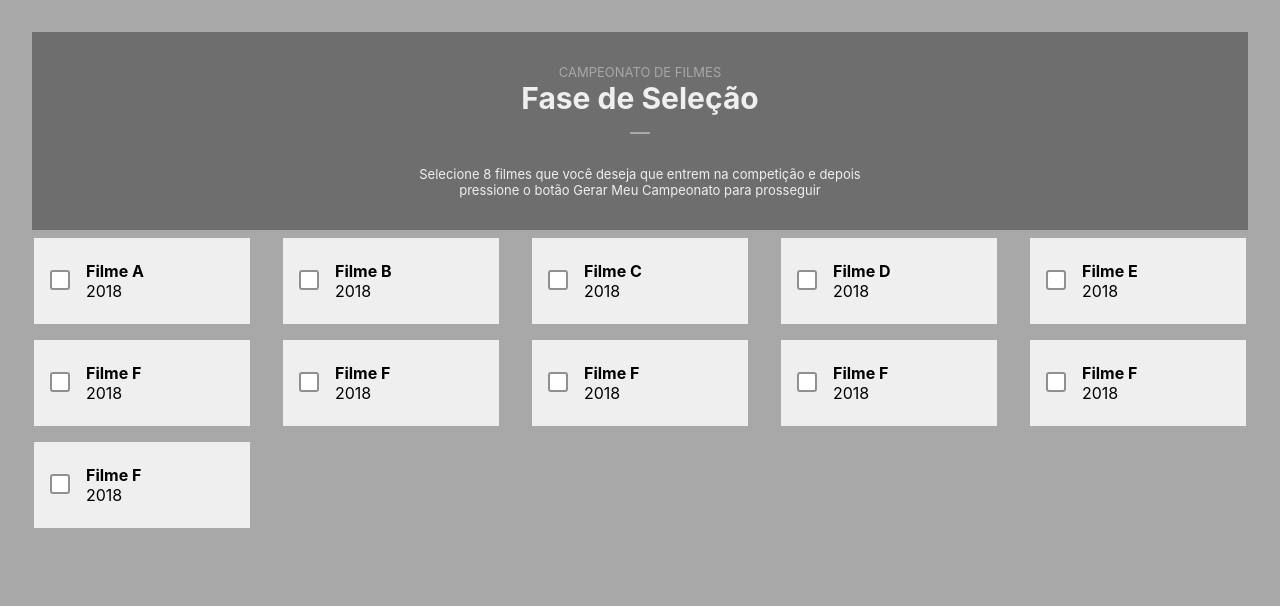
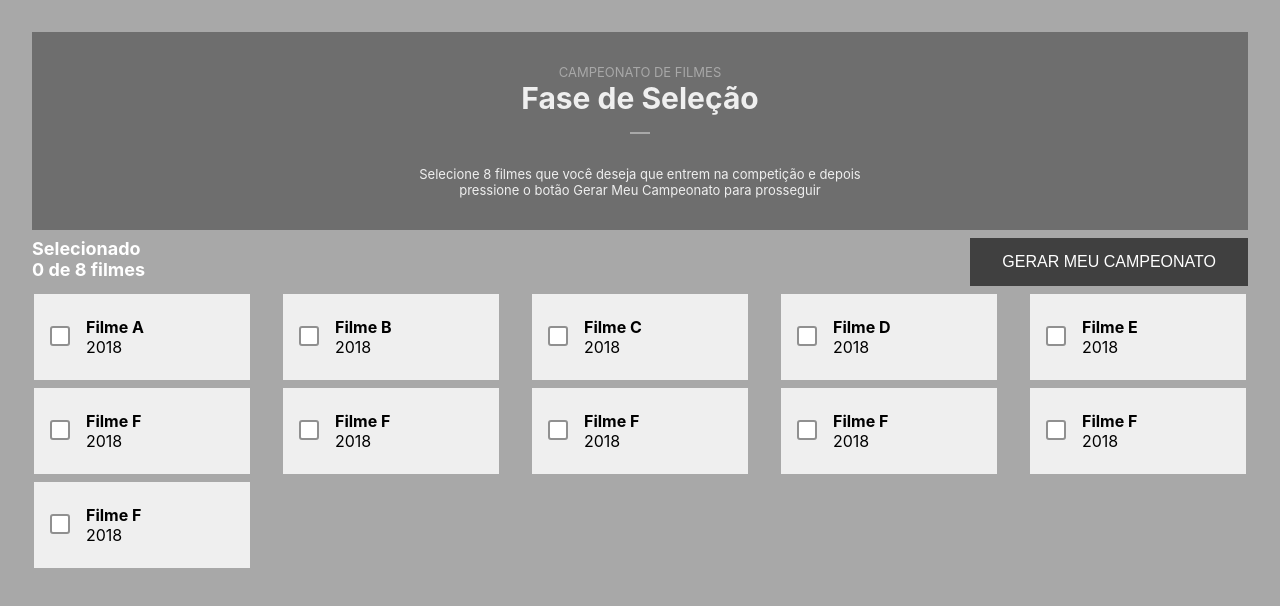
Before and after one commit to GustavoSabel/CopaFilmes, a React (Create React App) app in the folder FRONT/copa-mundo-filmes/: page / in a window 1280 px wide. Shown: the top 606 px of the page. Built offline with nearby package versions, Linux system fonts and the light colour scheme.

Commit message:
Permitindo selecionar os filmes

```diff
--- a/FRONT/copa-mundo-filmes/src/App.css
+++ b/FRONT/copa-mundo-filmes/src/App.css
@@ -10,6 +10,33 @@ body{
   display: flex;
   flex-wrap: wrap;
   justify-content: space-between;
+}
+
+.selecao-detalhes {
+  display:flex;
+  justify-content:space-between;
+  margin: 8px 0 4px 0;
+}
+
+.selecao-detalhes-texto {
+  color: white ;
+  font-size: 18px;
+  font-weight: bold;
+}
+
+.selecao-detalhes-botaogerar button {
+  background-color: #404040;
+  border: none;
+  color: white;
+  padding: 15px 32px;
+  text-align: center;
+  text-decoration: none;
+  display: inline-block;
+  font-size: 16px;
+}
+
+.selecao-detalhes-botaogerar button:hover{
+  cursor: pointer;
 }
 
 input[type=checkbox] {
--- a/FRONT/copa-mundo-filmes/src/components/FilmeCheck.css
+++ b/FRONT/copa-mundo-filmes/src/components/FilmeCheck.css
@@ -3,10 +3,14 @@
   height: 70px;
   min-width: 200px;
   flex: 0;
-  margin: 8px 2px;
+  margin: 4px 2px;
   padding: 8px;
   display: flex;
   align-items: center;
+}
+
+.filmecheck:hover{
+  cursor: pointer;
 }
 
 .filmecheck-check {
--- a/FRONT/copa-mundo-filmes/src/components/FilmeCheck.js
+++ b/FRONT/copa-mundo-filmes/src/components/FilmeCheck.js
@@ -3,9 +3,9 @@ import './FilmeCheck.css'
 
 function FilmeCheck(props) {
   return (
-      <div className="filmecheck">
+      <div className="filmecheck" onClick={() => props.onChange()}>
         <div className="filmecheck-check">
-          <input type="checkbox" className="check"></input>
+          <input type="checkbox" className="check" checked={props.selecionado}></input>
         </div>
         <div className="filmecheck-detalhes">
           <div className="filmecheck-detalhes-titulo">
--- a/FRONT/copa-mundo-filmes/src/pages/SelecaoPage.js
+++ b/FRONT/copa-mundo-filmes/src/pages/SelecaoPage.js
@@ -4,27 +4,46 @@ import FilmeCheck from '../components/FilmeCheck';
 
 function SelecaoPage() {
   const [filmes, setFilmes] = useState([
-    {id:'1', titulo:'Filme A', ano: 2018},
-    {id:'1', titulo:'Filme B', ano: 2018},
-    {id:'1', titulo:'Filme C', ano: 2018},
-    {id:'1', titulo:'Filme D', ano: 2018},
-    {id:'1', titulo:'Filme E', ano: 2018},
-    {id:'1', titulo:'Filme F', ano: 2018},
-    {id:'1', titulo:'Filme F', ano: 2018},
-    {id:'1', titulo:'Filme F', ano: 2018},
-    {id:'1', titulo:'Filme F', ano: 2018},
-    {id:'1', titulo:'Filme F', ano: 2018},
-    {id:'1', titulo:'Filme F', ano: 2018},
+    { id: '1', titulo: 'Filme A', ano: 2018, selecionado: false },
+    { id: '2', titulo: 'Filme B', ano: 2018, selecionado: false },
+    { id: '3', titulo: 'Filme C', ano: 2018, selecionado: false },
+    { id: '4', titulo: 'Filme D', ano: 2018, selecionado: false },
+    { id: '5', titulo: 'Filme E', ano: 2018, selecionado: false },
+    { id: '6', titulo: 'Filme F', ano: 2018, selecionado: false },
+    { id: '7', titulo: 'Filme F', ano: 2018, selecionado: false },
+    { id: '8', titulo: 'Filme F', ano: 2018, selecionado: false },
+    { id: '9', titulo: 'Filme F', ano: 2018, selecionado: false },
+    { id: '10', titulo: 'Filme F', ano: 2018, selecionado: false },
+    { id: '11', titulo: 'Filme F', ano: 2018, selecionado: false },
   ]);
 
   return (
     <div>
       <Header fase="Fase de Seleção" descricao="Selecione 8 filmes que você deseja que entrem na competição e depois pressione o botão Gerar Meu Campeonato para prosseguir"></Header>
+      <div className="selecao-detalhes">
+        <div className="selecao-detalhes-texto">
+          <span>Selecionado</span><br/>
+          <span>{filmes.filter(x => x.selecionado).length} de 8 filmes</span>
+        </div>
+        <div className="selecao-detalhes-botaogerar">
+          <button >GERAR MEU CAMPEONATO</button>
+        </div>
+      </div>
       <div className="filmes">
-        {filmes.map(x => <FilmeCheck {...x}></FilmeCheck>)}
+        {filmes.map(x => <FilmeCheck {...x} onChange={() => handleChangeCheck(x)}></FilmeCheck>)}
       </div>
     </div>
   );
+
+  function handleChangeCheck(filme) {
+    const novaLista = filmes.map((item) => {
+      if (item.id == filme.id) {
+        return { ...item, selecionado: !filme.selecionado };
+      }
+      return item;
+    });
+    setFilmes(novaLista);
+  }
 }
 
 export default SelecaoPage;
```
